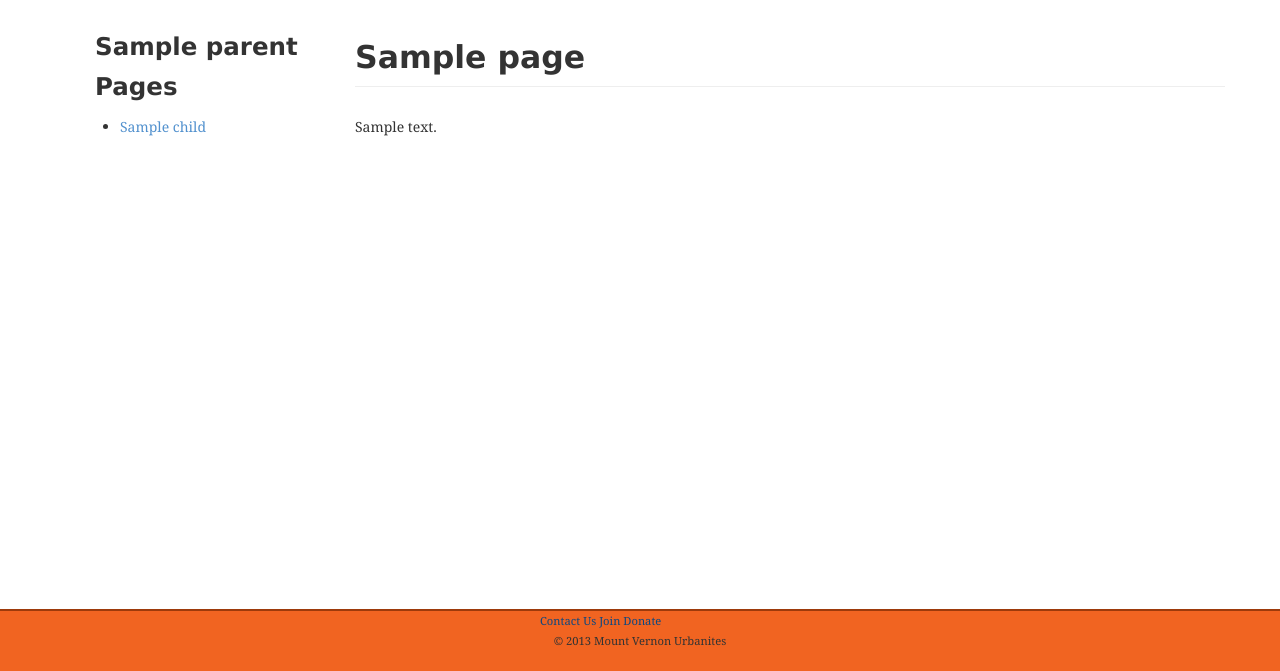
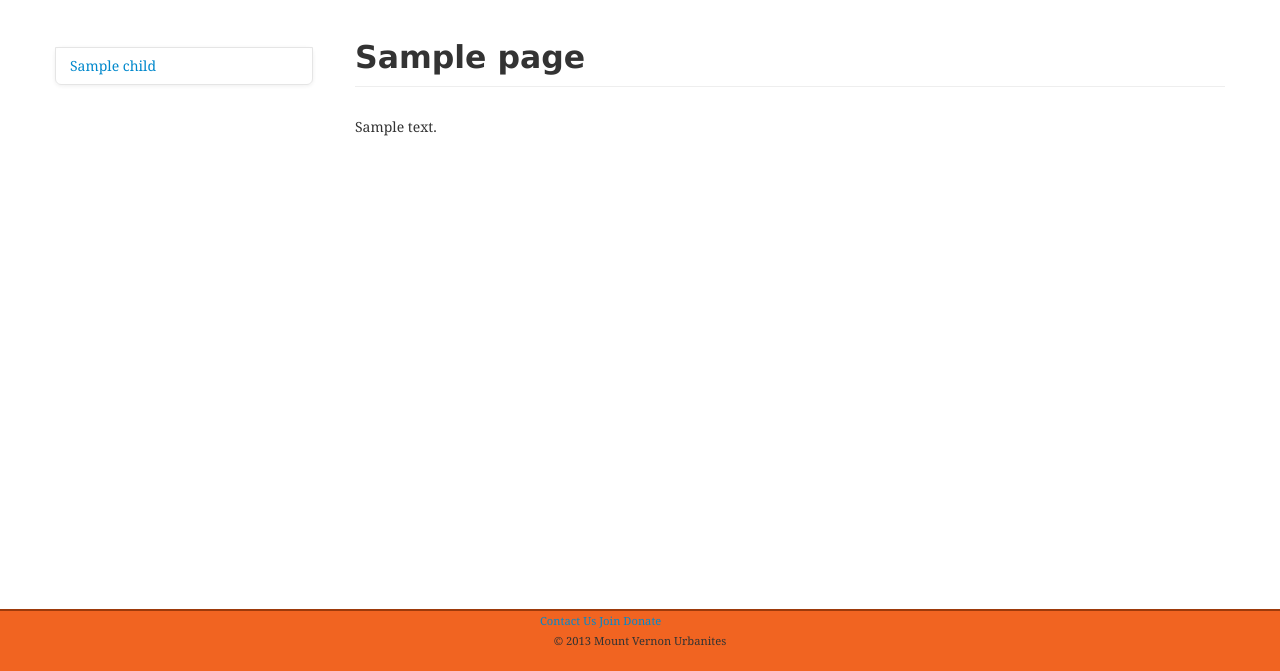
Before and after one commit to cjmaynar/mv-urbanites, a Django app: template mvurbanites/page/templates/page/basic.html in a window 1280 px wide. Shown: the part 131-802 px from the top of the page. Run offline with Django 3.2, Linux system fonts and the light colour scheme; the template is opened without the code that fills it: most values are stand-ins (such as "Sample title", 1, 10 or a date in 2020); some libraries are stand-ins or nearby versions.

Commit message:
Add published state to pages, and only show them if they are published. Work on sidebar to make it look pretty

```diff
--- a/mvurbanites/mvurbanites/context_processors.py
+++ b/mvurbanites/mvurbanites/context_processors.py
@@ -1,4 +1,4 @@
 from page.models import Page
 
 def sections(request):
-    return {'sections': Page.objects.filter(in_navigation=True)}
+    return {'sections': Page.objects.published().filter(in_navigation=True)}
--- a/mvurbanites/page/templates/page/basic.html
+++ b/mvurbanites/page/templates/page/basic.html
@@ -5,6 +5,9 @@
 
 {% block content %}
 <div class="row">
+    {% if page.parent %}
+    {% include 'page/other/sidebar.html' %}
+    {% endif %}
     <div class="span9 pull-right">
     <h2 class="page-header">{{ page.title }}</h2>
         {% for component in page.component_set.all %}
@@ -15,8 +18,5 @@
         {% endif %}
         {% endfor %}
     </div>
-    {% if page.parent %}
-    {% include 'page/other/sidebar.html' %}
-    {% endif %}
 </div>
 {% endblock %}
--- a/mvurbanites/page/templates/page/other/sidebar.html
+++ b/mvurbanites/page/templates/page/other/sidebar.html
@@ -1,8 +1,7 @@
-<div class="span3" id="sidebar">
-    <h3>{{ page.parent.title }} Pages</h3>
+<div class="span3">
     {% for child in page.parent.children.all %}
     {% if forloop.first %}
-    <ul>
+    <ul class="nav nav-list" id="side-nav">
     {% endif %}
     <li><a href="{% url 'page' child.slug %}">{{ child.title }}</a></li>
     {% if forloop.last %}
--- a/mvurbanites/page/views.py
+++ b/mvurbanites/page/views.py
@@ -27,9 +27,9 @@ class SearchView(View):
 class PageView(View):
     def get(self, request, *args, **kwargs):
         if 'slug' not in self.kwargs:
-            page = get_object_or_404(Page, slug='home')
+            page = get_object_or_404(Page, slug='home', published=True)
         else:
-            page = get_object_or_404(Page, slug=self.kwargs['slug'])
+            page = get_object_or_404(Page, slug=self.kwargs['slug'], published=True)
 
         template_name = 'page/%s' % page.template
 
--- a/mvurbanites/static/css/main.css
+++ b/mvurbanites/static/css/main.css
@@ -18,10 +18,6 @@ a#logo {
     outline: none;
     margin: 10px 0 -10px 0;
 }
-
-a { color: #5291ce; }
-a:hover { color: #f16421; }
-a:visited { color: #0D4780; }
 
 #main-nav {
     font-family: Verdana, Geneva, sans-serif;
@@ -66,6 +62,75 @@ a:visited { color: #0D4780; }
     text-align: center;
 }
 
+#side-nav {
+  width: 228px;
+  margin: 30px 0 0;
+  padding: 0;
+  background-color: #fff;
+  -webkit-border-radius: 6px;
+     -moz-border-radius: 6px;
+          border-radius: 6px;
+  -webkit-box-shadow: 0 1px 4px rgba(0,0,0,.065);
+     -moz-box-shadow: 0 1px 4px rgba(0,0,0,.065);
+          box-shadow: 0 1px 4px rgba(0,0,0,.065);
+}
+
+#side-nav > li > a {
+  display: block;
+  width: 190px \9;
+  margin: 0 0 -1px;
+  padding: 8px 14px;
+  border: 1px solid #e5e5e5;
+}
+#side-nav > li:first-child > a {
+  -webkit-border-radius: 6px 6px 0 0;
+     -moz-border-radius: 6px 6px 0 0;
+          border-radius: 6px 6px 0 0;
+}
+#side-nav > li:last-child > a {
+  -webkit-border-radius: 0 0 6px 6px;
+     -moz-border-radius: 0 0 6px 6px;
+          border-radius: 0 0 6px 6px;
+}
+#side-nav > .active > a {
+  position: relative;
+  z-index: 2;
+  padding: 9px 15px;
+  border: 0;
+  text-shadow: 0 1px 0 rgba(0,0,0,.15);
+  -webkit-box-shadow: inset 1px 0 0 rgba(0,0,0,.1), inset -1px 0 0 rgba(0,0,0,.1);
+     -moz-box-shadow: inset 1px 0 0 rgba(0,0,0,.1), inset -1px 0 0 rgba(0,0,0,.1);
+          box-shadow: inset 1px 0 0 rgba(0,0,0,.1), inset -1px 0 0 rgba(0,0,0,.1);
+}
+
+@media (min-width: 1200px) {
+    #side-nav {
+        width: 258px;
+    }
+    #side-nav > li > a {
+        width: 230px \9;
+    }
+}
+@media (max-width: 980px) {
+    #side-nav {
+        width: 218;
+        margin-top:30px;
+        top: 0;
+        margin-right:0;
+    }
+}
+@media (min-width: 768px) and (max-width: 979px) {
+    #side-nav {
+        width: 166px;
+        margin-top:20px;
+    }
+}
+@media (max-width: 767px) {
+    #side-nav {
+        width: auto;
+    }
+}
+
 /****************
  * Home Page
  * */
@@ -86,21 +151,3 @@ table.ui-datepicker-calendar tbody td.highlight > a {
 .focus {
     color: #5291ce;
 }
-
-/*************
- * Community
- * */
-
-#community-pages {
-    margin: 0 auto;
-    width: 800px;
-}
-#community-pages ul li {
-    display: inline-block;
-    margin: 10px;
-}
-
-#community-content {
-    float: right;
-    width: 500px;
-}
--- a/mvurbanites/templates/base.html
+++ b/mvurbanites/templates/base.html
@@ -53,7 +53,7 @@
                 <div class="nav-collapse collapse">
                     <ul id="main-nav" class="nav pull-right">
                     {% for section in sections %}
-                        {% if section.children.all %}
+                        {% if section.children.published.all %}
                             <li class="dropdown">
                             <a href="{% url 'page' section.slug %}" class="dropdown-toggle" data-hover="dropdown" data-toggle="dropdown">{{ section.title }}</a>
                             <ul class="dropdown-menu">
```
Also changed, not shown: mvurbanites/page/models.py (+7 -0 lines).
